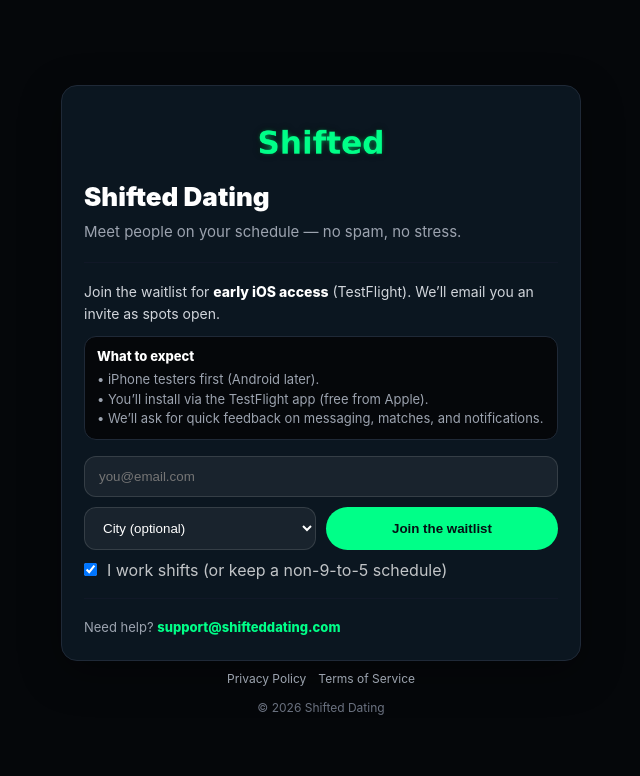
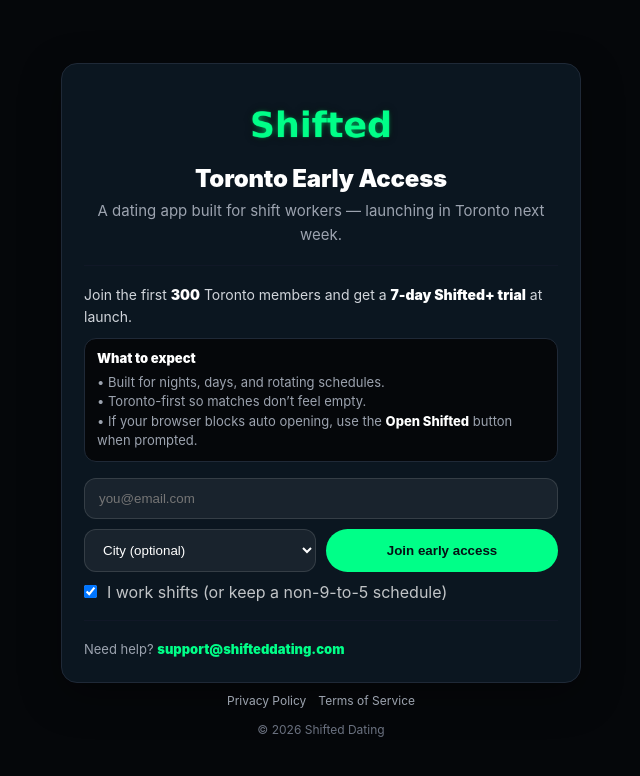
Before and after one commit to dnjames74/shifted-website, a Next.js app: page / in a window 1280 px wide. Shown: the top 776 px of the page, without its empty margins (319-959 px from the left). Built offline with nearby package versions, Linux system fonts and the light colour scheme.

Commit message:
Toronto cohort landing + waitlist tagging

```diff
--- a/app/components/WaitlistForm.tsx
+++ b/app/components/WaitlistForm.tsx
@@ -37,6 +37,32 @@ function readUtmParams(): Partial<Record<UtmKey, string>> {
   return out;
 }
 
+function readCohort(): { cohort: string | null; cityHint: string | null } {
+  if (typeof window === "undefined") return { cohort: null, cityHint: null };
+  const params = new URLSearchParams(window.location.search);
+
+  const cohort = (params.get("cohort") || "").trim().toLowerCase() || null;
+
+  // Allow /?city=toronto or /?city=Toronto
+  const rawCity = (params.get("city") || "").trim();
+  const cityHint = rawCity ? rawCity : null;
+
+  return { cohort, cityHint };
+}
+
+function normalizeCity(input: string | null): string | "" {
+  if (!input) return "";
+  const s = input.trim().toLowerCase();
+  if (s === "toronto" || s === "gta") return "Toronto";
+  if (s === "vancouver") return "Vancouver";
+  if (s === "calgary") return "Calgary";
+  if (s === "edmonton") return "Edmonton";
+  if (s === "montreal" || s === "montréal") return "Montreal";
+  if (s === "ottawa") return "Ottawa";
+  if (s === "other") return "Other";
+  return "";
+}
+
 export default function WaitlistForm() {
   const [email, setEmail] = useState("");
   const [city, setCity] = useState("");
@@ -53,6 +79,14 @@ export default function WaitlistForm() {
   );
 
   const utms = useMemo(() => readUtmParams(), []);
+  const cohortInfo = useMemo(() => readCohort(), []);
+
+  // ✅ Toronto seeding mode if URL contains ?cohort=toronto or ?city=toronto
+  const isTorontoCohort = useMemo(() => {
+    const c = cohortInfo.cohort;
+    const cityFromQuery = normalizeCity(cohortInfo.cityHint);
+    return c === "toronto" || cityFromQuery === "Toronto";
+  }, [cohortInfo]);
 
   useEffect(() => {
     // document.referrer is empty on direct visits; that’s fine.
@@ -62,14 +96,35 @@ export default function WaitlistForm() {
     }
   }, []);
 
+  useEffect(() => {
+    // ✅ Auto-select Toronto if we’re in Toronto cohort mode
+    if (typeof window === "undefined") return;
+
+    if (isTorontoCohort && !city) {
+      setCity("Toronto");
+      return;
+    }
+
+    // If user came with ?city=<something>, try to map it to our dropdown
+    if (!city) {
+      const normalized = normalizeCity(cohortInfo.cityHint);
+      if (normalized) setCity(normalized);
+    }
+  }, [isTorontoCohort, cohortInfo.cityHint, city]);
+
   async function onSubmit(e: React.FormEvent) {
     e.preventDefault();
     setStatus(null);
 
-    // Client-side guard (server still validates)
     const cleanEmail = email.trim().toLowerCase();
     if (!cleanEmail || !cleanEmail.includes("@")) {
       setStatus({ ok: false, msg: "Enter a valid email." });
+      return;
+    }
+
+    // ✅ In Toronto cohort mode, require a city (and default to Toronto anyway)
+    if (isTorontoCohort && !city) {
+      setStatus({ ok: false, msg: "Please select Toronto to join early access." });
       return;
     }
 
@@ -83,10 +138,13 @@ export default function WaitlistForm() {
           email: cleanEmail,
           city: city || null,
           is_shift_worker: isShift,
-          source: "landing",
+          // ✅ Tagging for later filtering in Supabase (no schema change needed if this already exists)
+          source: isTorontoCohort ? "landing_toronto" : "landing",
           referrer,
           company, // honeypot
           ...utms,
+          // ✅ Optional extra tag; safe even if API ignores unknown fields
+          cohort: isTorontoCohort ? "toronto_launch" : null,
         }),
       });
 
@@ -97,23 +155,21 @@ export default function WaitlistForm() {
         return;
       }
 
-      // ✅ Updated success copy to match TestFlight rollout
+      // ✅ Success copy aligned with Toronto launch + trial (not TestFlight)
+      const successMsg = isTorontoCohort
+        ? "You’re in! Toronto early access is opening soon — we’ll email you when downloads go live (and you’ll get a 7-day Shifted+ trial)."
+        : "You’re on the list! We’ll email you when early access opens in your area.";
+
       if (data?.already) {
-        setStatus({
-          ok: true,
-          msg: "You’re already on the list — we’ll email you a TestFlight invite as soon as a spot opens.",
-        });
+        setStatus({ ok: true, msg: "You’re already on the list — " + successMsg });
         return;
       }
 
-      setStatus({
-        ok: true,
-        msg: "You're on the list! We’ll email you a TestFlight invite as soon as a spot opens.",
-      });
+      setStatus({ ok: true, msg: successMsg });
 
       setEmail("");
-      setCity("");
-      // keep isShift as-is (your call)
+      // keep city if Toronto cohort so users don’t accidentally change it
+      if (!isTorontoCohort) setCity("");
     } catch {
       setStatus({ ok: false, msg: "Network error. Please try again." });
     } finally {
@@ -165,11 +221,18 @@ export default function WaitlistForm() {
           }}
         />
 
-        <div style={{ display: "grid", gridTemplateColumns: "1fr 1fr", gap: 10 }}>
+        <div
+          style={{
+            display: "grid",
+            gridTemplateColumns: "1fr 1fr",
+            gap: 10,
+          }}
+        >
           <select
             value={city}
             onChange={(e) => setCity(e.target.value)}
-            disabled={loading}
+            disabled={loading || isTorontoCohort} // ✅ lock Toronto during Toronto cohort
+            required={isTorontoCohort} // ✅ require in Toronto cohort
             style={{
               width: "100%",
               padding: "12px 14px",
@@ -181,7 +244,9 @@ export default function WaitlistForm() {
               opacity: loading ? 0.85 : 1,
             }}
           >
-            <option value="">City (optional)</option>
+            <option value="">
+              {isTorontoCohort ? "Toronto" : "City (optional)"}
+            </option>
             {CITIES.map((c) => (
               <option key={c} value={c}>
                 {c}
@@ -203,7 +268,7 @@ export default function WaitlistForm() {
               opacity: loading ? 0.85 : 1,
             }}
           >
-            {loading ? "Joining..." : "Join the waitlist"}
+            {loading ? "Joining..." : "Join early access"}
           </button>
         </div>
 
--- a/app/page.tsx
+++ b/app/page.tsx
@@ -1,7 +1,15 @@
 import WaitlistForm from "./components/WaitlistForm";
+
+function readQuery() {
+  // Server component: we can't read window here.
+  // But Next App Router lets us read searchParams in props. We're not using that pattern yet.
+  // So we keep the page copy general-but-Toronto-forward and let the form lock Toronto via query.
+  return null;
+}
 
 export default function Page() {
   const year = new Date().getFullYear();
+  readQuery();
 
   return (
     <main
@@ -24,42 +32,49 @@ export default function Page() {
             boxShadow: "0 12px 40px rgba(0,0,0,0.35)",
           }}
         >
-          {/* Logo */}
+          {/* Logo (centered) */}
           <div style={{ display: "flex", justifyContent: "center" }}>
             <img
               src="/logo.png"
               alt="Shifted"
-              width={170}
-              style={{ display: "block" }}
+              width={190}
+              style={{
+                display: "block",
+                height: "auto",
+              }}
             />
           </div>
 
           {/* Headline */}
           <h1
             style={{
-              margin: "16px 0 8px",
-              fontSize: 26,
+              margin: "14px 0 6px",
+              fontSize: 24,
               fontWeight: 900,
               color: "#ffffff",
+              textAlign: "center",
+              letterSpacing: -0.2,
             }}
           >
-            Shifted Dating
+            Toronto Early Access
           </h1>
 
+          {/* Subheadline */}
           <p
             style={{
               margin: 0,
               color: "#9ca3af",
               fontSize: 15,
               lineHeight: 1.6,
+              textAlign: "center",
             }}
           >
-            Meet people on your schedule — no spam, no stress.
+            A dating app built for shift workers — launching in Toronto next week.
           </p>
 
           <div style={{ height: 1, background: "#111827", margin: "18px 0" }} />
 
-          {/* Waitlist */}
+          {/* Primary pitch */}
           <p
             style={{
               margin: "0 0 10px 0",
@@ -68,10 +83,16 @@ export default function Page() {
               lineHeight: 1.6,
             }}
           >
-            Join the waitlist for <span style={{ color: "#ffffff", fontWeight: 800 }}>early iOS access</span>{" "}
-            (TestFlight). We’ll email you an invite as spots open.
+            Join the first{" "}
+            <span style={{ color: "#ffffff", fontWeight: 900 }}>300</span>{" "}
+            Toronto members and get a{" "}
+            <span style={{ color: "#ffffff", fontWeight: 900 }}>
+              7-day Shifted+ trial
+            </span>{" "}
+            at launch.
           </p>
 
+          {/* What to expect box */}
           <div
             style={{
               marginBottom: 10,
@@ -84,26 +105,39 @@ export default function Page() {
               lineHeight: 1.5,
             }}
           >
-            <div style={{ color: "#ffffff", fontWeight: 800, marginBottom: 4 }}>
+            <div style={{ color: "#ffffff", fontWeight: 900, marginBottom: 4 }}>
               What to expect
             </div>
-            <div>• iPhone testers first (Android later).</div>
-            <div>• You’ll install via the TestFlight app (free from Apple).</div>
-            <div>• We’ll ask for quick feedback on messaging, matches, and notifications.</div>
+            <div>• Built for nights, days, and rotating schedules.</div>
+            <div>• Toronto-first so matches don’t feel empty.</div>
+            <div>
+              • If your browser blocks auto opening, use the{" "}
+              <span style={{ color: "#ffffff", fontWeight: 800 }}>
+                Open Shifted
+              </span>{" "}
+              button when prompted.
+            </div>
           </div>
 
           <WaitlistForm />
 
           <div style={{ height: 1, background: "#111827", margin: "18px 0" }} />
 
-          {/* Support */}
-          <p style={{ margin: 0, color: "#9ca3af", fontSize: 13, lineHeight: 1.6 }}>
+          {/* Small footnote (optional) */}
+          <p
+            style={{
+              margin: 0,
+              color: "#9ca3af",
+              fontSize: 13,
+              lineHeight: 1.6,
+            }}
+          >
             Need help?{" "}
             <a
               href="mailto:support@shifteddating.com"
               style={{
                 color: "#00ff88",
-                fontWeight: 800,
+                fontWeight: 900,
                 textDecoration: "none",
               }}
             >
```
